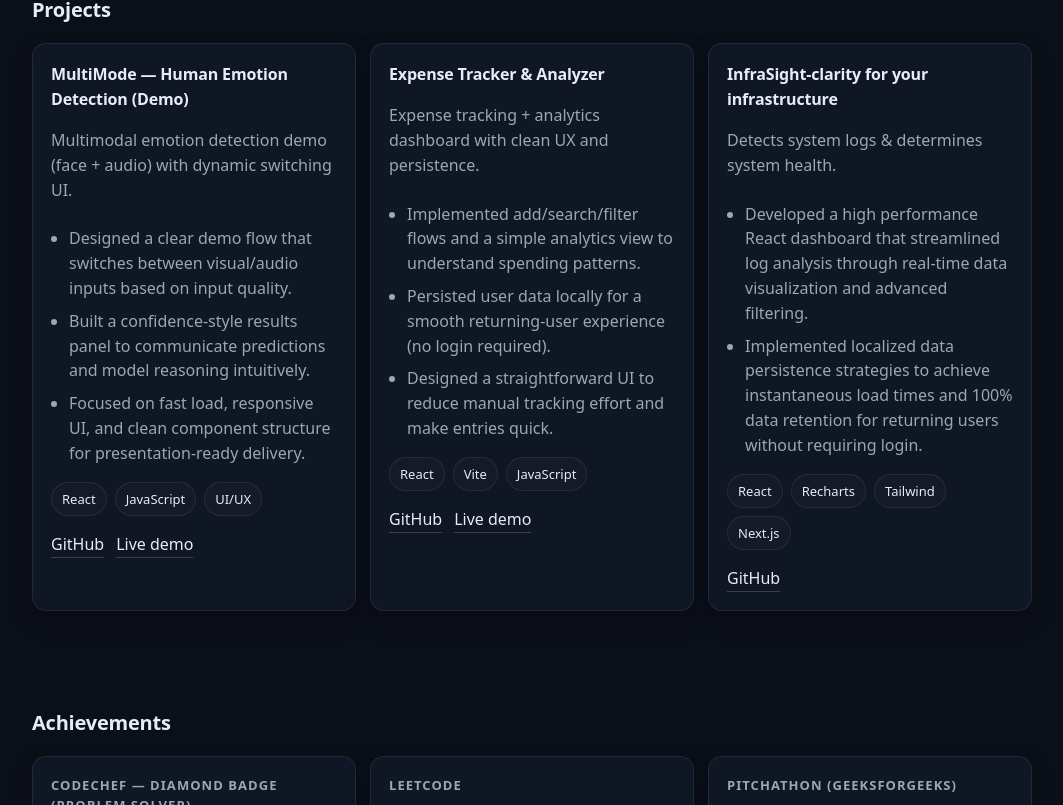
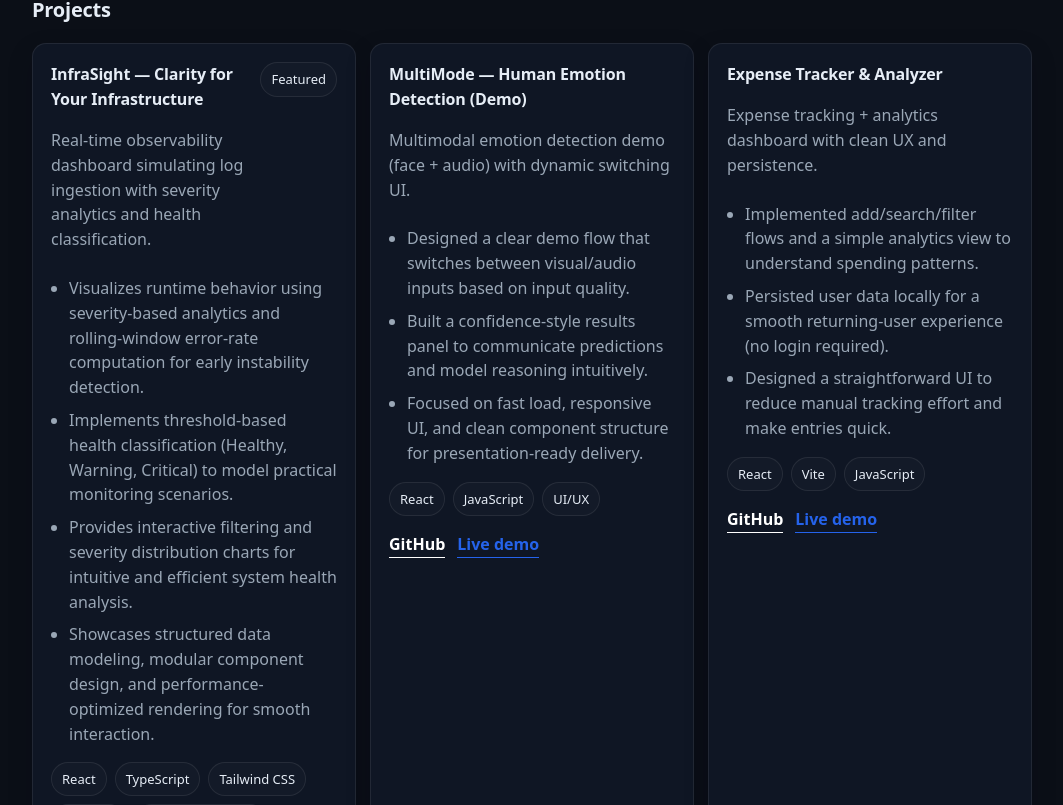
Before and after one commit to Basavarajsing/portfolio, a React (Vite) app: page / in a window 1280 px wide. Shown: the part 1935-2740 px from the top of the page, without its empty margins (108-1171 px from the left). Built offline with nearby package versions, Linux system fonts and the light colour scheme.

Commit message:
Add InfraSight featured project and improve project link visibility

```diff
--- a/src/components/ProjectCard.jsx
+++ b/src/components/ProjectCard.jsx
@@ -1,3 +1,23 @@
+import Badge from "./Badge";
+
+function getProjectLinkClass(label = "") {
+  const normalized = label.toLowerCase();
+
+  if (normalized.includes("github")) {
+    return "linkGithub";
+  }
+
+  if (
+    normalized.includes("live") ||
+    normalized.includes("demo") ||
+    normalized.includes("vercel")
+  ) {
+    return "linkLiveDemo";
+  }
+
+  return "linkOther";
+}
+
 export default function ProjectCard({ project }) {
   return (
     <article className="card projectCard">
@@ -6,7 +26,7 @@ export default function ProjectCard({ project }) {
           <h3 className="h3">{project.name}</h3>
           <p className="muted">{project.tagline}</p>
         </div>
-
+        {project.featured ? <Badge>Featured</Badge> : null}
       </div>
 
       {project.impact?.length ? (
@@ -31,7 +51,7 @@ export default function ProjectCard({ project }) {
           .map((l) => (
             <a
               key={l.label}
-              className="textLink"
+              className={`textLink ${getProjectLinkClass(l.label)}`}
               href={l.url}
               target="_blank"
               rel="noreferrer"
--- a/src/data/profile.js
+++ b/src/data/profile.js
@@ -56,10 +56,27 @@ export const profile = {
   },
 
   projects: [
-
+    {
+      name: "InfraSight — Clarity for Your Infrastructure",
+      tagline:
+        "Real-time observability dashboard simulating log ingestion with severity analytics and health classification.",
+      impact: [
+        "Visualizes runtime behavior using severity-based analytics and rolling-window error-rate computation for early instability detection.",
+        "Implements threshold-based health classification (Healthy, Warning, Critical) to model practical monitoring scenarios.",
+        "Provides interactive filtering and severity distribution charts for intuitive and efficient system health analysis.",
+        "Showcases structured data modeling, modular component design, and performance-optimized rendering for smooth interaction."
+      ],
+      tech: ["React", "TypeScript", "Tailwind CSS", "Recharts", "Next.js API Routes"],
+      links: [
+        { label: "Live demo", url: "https://infra-sight.vercel.app/" },
+        { label: "GitHub", url: "https://github.com/Basavarajsing/InfraSight" }
+      ],
+      featured: true
+    },
     {
       name: "MultiMode — Human Emotion Detection (Demo)",
-tagline: "Multimodal emotion detection demo (face + audio) with dynamic switching UI.",
+      tagline:
+        "Multimodal emotion detection demo (face + audio) with dynamic switching UI.",
       impact: [
         "Designed a clear demo flow that switches between visual/audio inputs based on input quality.",
         "Built a confidence-style results panel to communicate predictions and model reasoning intuitively.",
@@ -71,7 +88,6 @@ links: [
         { label: "Live demo", url: "https://multimode2025.vercel.app/" }
       ]
     },
-
     {
       name: "Expense Tracker & Analyzer",
       tagline: "Expense tracking + analytics dashboard with clean UX and persistence.",
@@ -86,25 +102,18 @@ links: [
         { label: "Live demo", url: "https://bbbtextr.vercel.app/" }
       ]
     },
-
     {
-name: "InfraSight-clarity for your infrastructure",
-tagline: "Detects system logs & determines system health.",
+      name: "MediAssist — Medicine Assist Companion",
+      tagline: "Dataset-driven symptom → medicine suggestion (learning project).",
       impact: [
-"Developed a high performance React dashboard that streamlined log analysis through real-time data visualization and advanced filtering.",
-"Implemented localized data persistence strategies to achieve instantaneous load times and 100% data retention for returning users without requiring login."
+        "Performed data preprocessing and feature mapping on structured medical datasets.",
+        "Explored supervised ML workflows with attention to safer, conservative suggestions."
       ],
-tech: ["React", "Recharts", "Tailwind","Next.js"],
-links: [{ label: "GitHub", url: "https://github.com/Basavarajsing/InfraSight" },
-        { label: "Live Demo",ur:"https://infra-sight.vercel.app"}],
-
+      tech: ["Python", "Pandas", "Machine Learning"],
+      links: [{ label: "No public link", url: "#" }],
+      isPrivate: true
     }
   ],
-
-
-
-
-
 
   achievements: [
     {
--- a/src/styles/global.css
+++ b/src/styles/global.css
@@ -405,13 +405,27 @@ img {
 }
 
 .textLink {
-  color: var(--text);
+  color: var(--accent);
   text-decoration: none;
-  border-bottom: 1px solid rgba(255, 255, 255, 0.18);
+  border-bottom: 1px solid currentColor;
+  text-underline-offset: 2px;
+  font-weight: 600;
 }
 
 .textLink:hover {
-  border-bottom-color: rgba(255, 255, 255, 0.35);
+  filter: brightness(1.08);
+}
+
+.textLink.linkGithub {
+  color: var(--bgLight);
+}
+
+.textLink.linkLiveDemo {
+  color: var(--accent);
+}
+
+.textLink.linkOther {
+  color: var(--muted);
 }
 
 /* Contact form */
```
Lines whose indentation alone changed are shown as unchanged.
